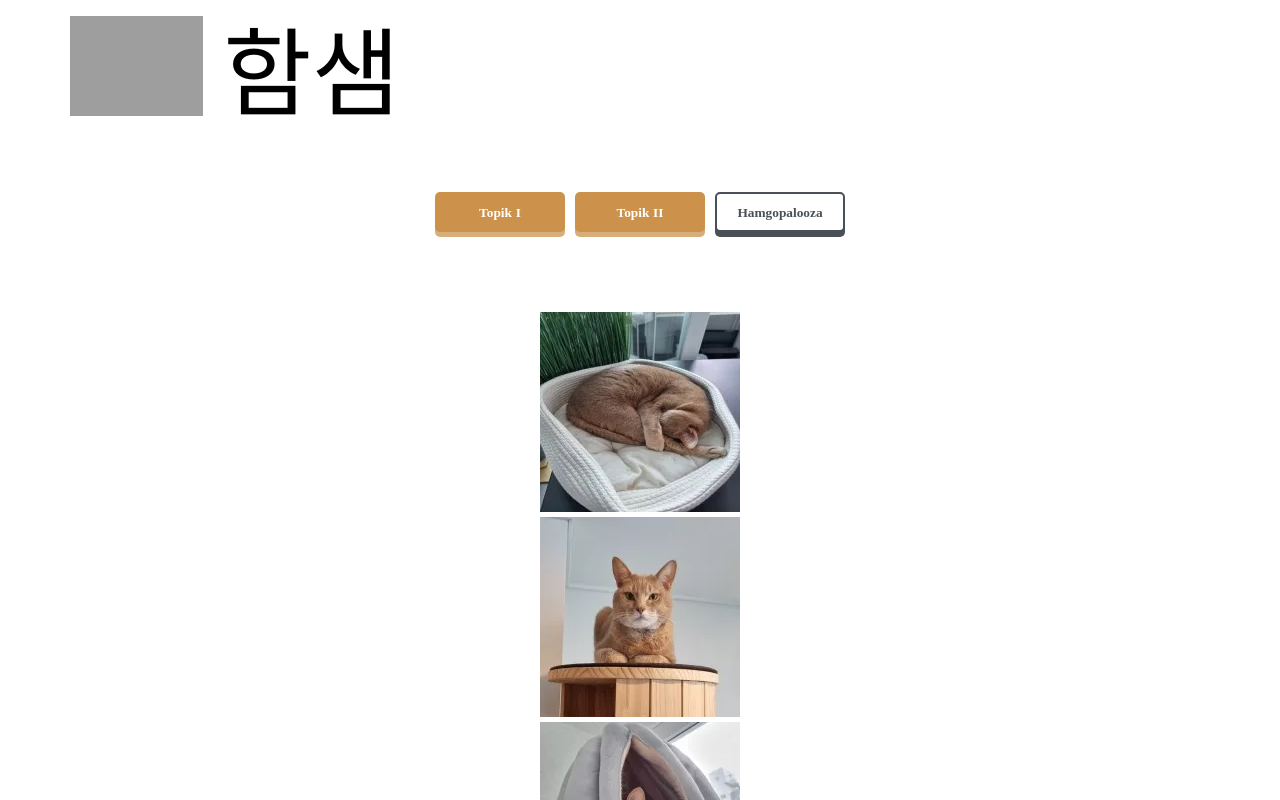
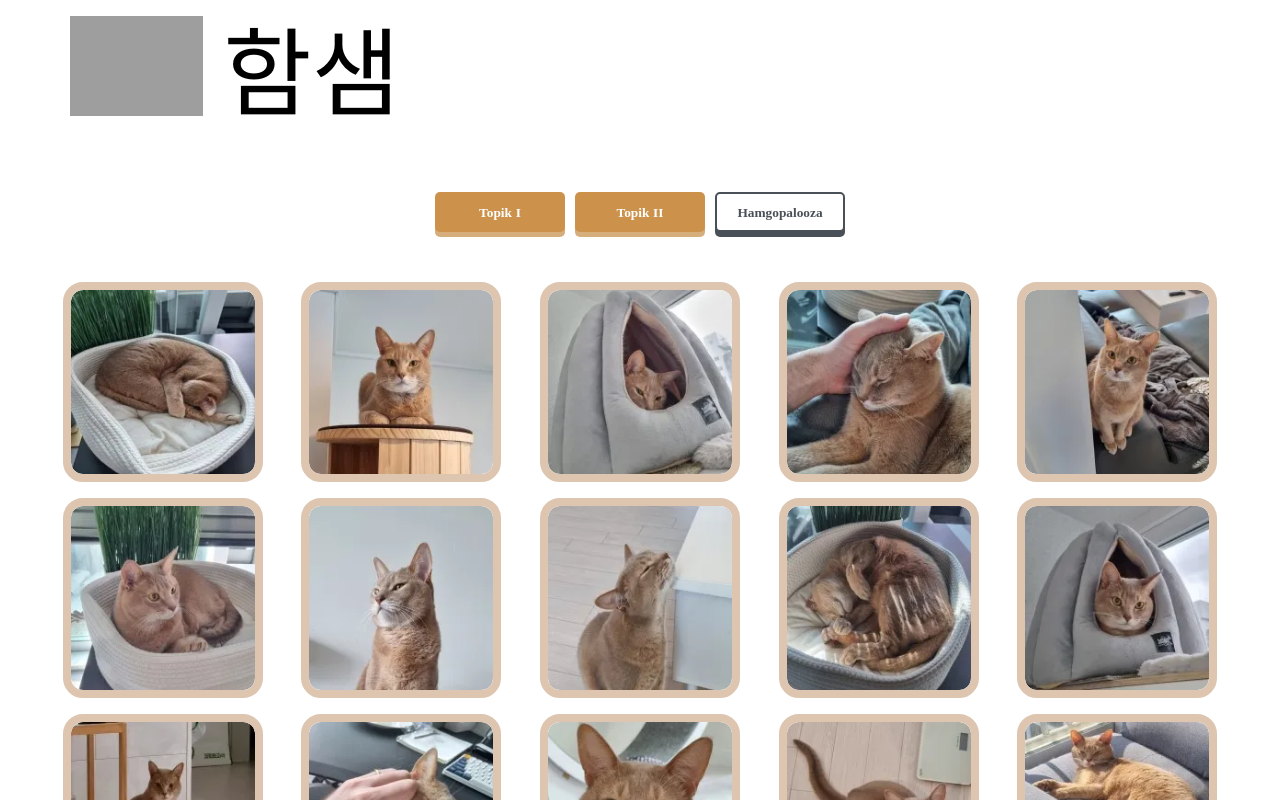
Before and after one commit to Matthiaswf/Hamsaem-Korean-Study-Page, a Vue app: page / in a window 1280 px wide. Both pictures are taken after a click on the button "Hamgopalooza". Shown: the top 800 px of the page. Built offline with nearby package versions, Linux system fonts and the light colour scheme; grey boxes are pictures that could not be loaded; a web font is replaced by a local one.

Commit message:
Games img's properly displaying

```diff
--- a/src/components/Game.vue
+++ b/src/components/Game.vue
@@ -1,8 +1,8 @@
 <template>
   <div class="game-container">
     <div v-if="loading" class="loading">Loading...</div>
-    <div v-else>
-      <div class="game" v-for="(image, index) in images" :key="index">
+    <div class="game" v-else>
+      <div class="game-img" v-for="(image, index) in images" :key="index">
         <img :src="image" :alt="'Game Image ' + index" />
       </div>
     </div>
@@ -35,6 +35,13 @@ export default {
 </script>
 
 <style scoped>
+* {
+  margin: 0;
+  padding: 0;
+  box-sizing: border-box;
+  overflow: hidden;
+}
+
 .game-container {
   display: flex;
   flex-direction: column;
@@ -42,8 +49,27 @@ export default {
   justify-content: flex-start;
   font-family: 'Arial', sans-serif;
   background-color: white;
-  padding: 30px;
   min-height: 100vh;
   width: 100vw;
 }
+
+.game {
+  display: flex;
+  justify-content: space-evenly;
+  align-items: center;
+  flex-wrap: wrap;
+  gap: 1em;
+  max-width: 1200px;
+}
+
+.game-img {
+  width: 200px;
+  height: 200px;
+  border: 8px solid #ddc5b0;
+  border-radius: 20px;
+}
+
+.game-img img {
+  border-radius: 12px;
+}
 </style>
```
